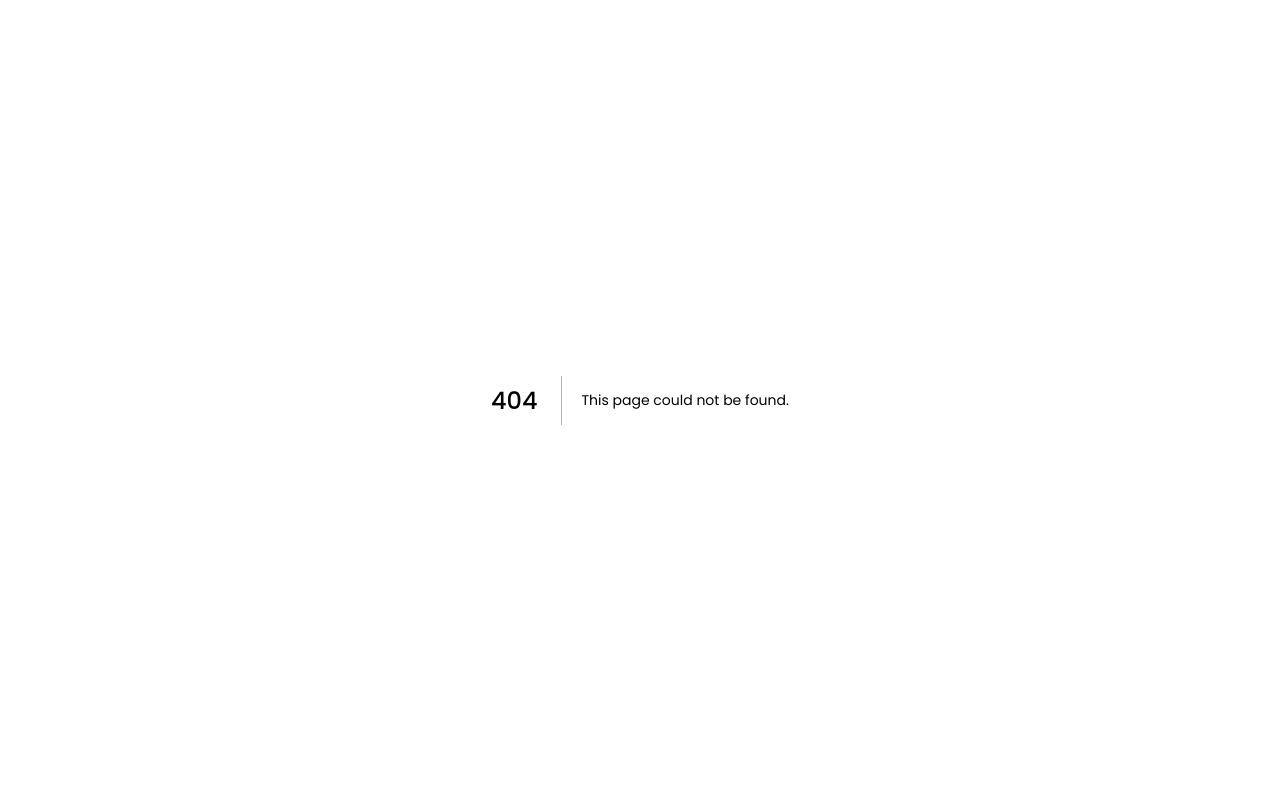
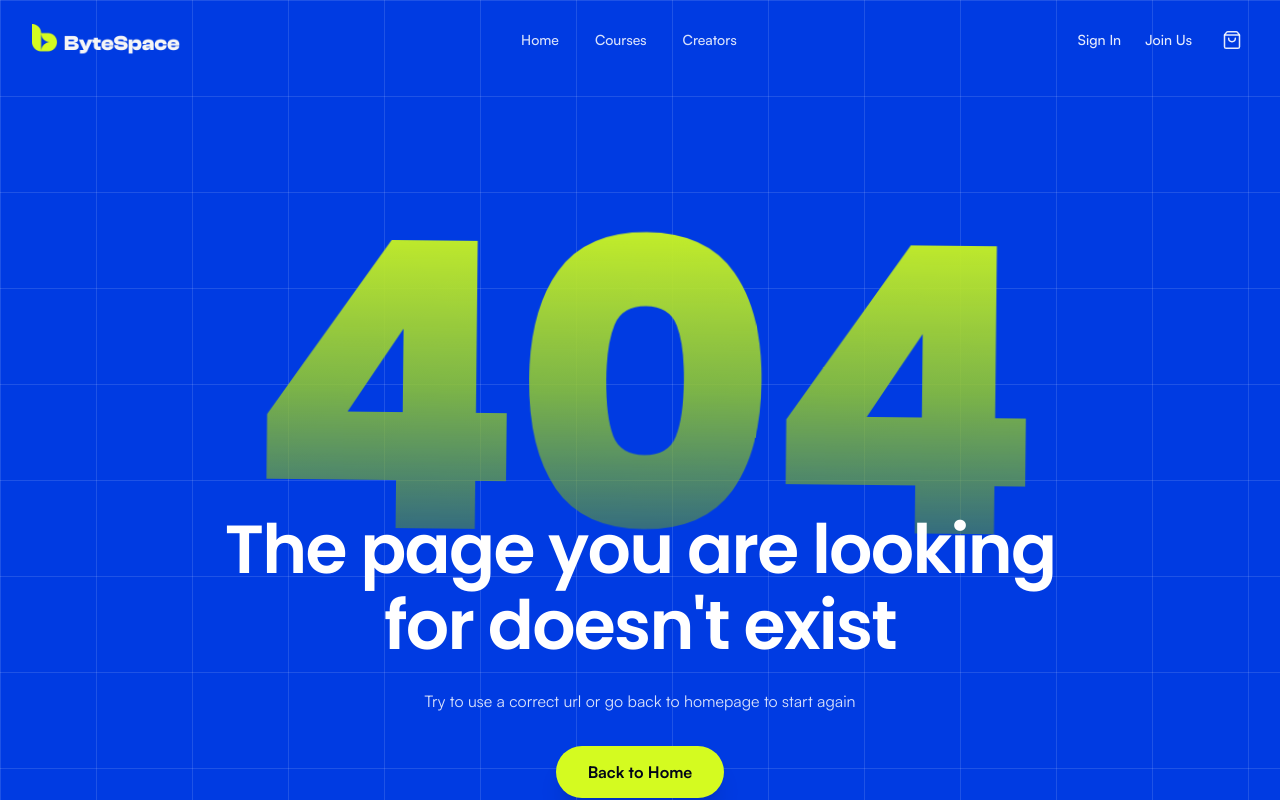
Before and after one commit to Yead191/byte-space-task, a Next.js app: page /404 in a window 1280 px wide. Before the commit this address had no page. Shown: the top 800 px of the page. Built offline with nearby package versions, Linux system fonts and the light colour scheme.

Commit message:
addded 404 page

```diff
--- /dev/null
+++ b/src/app/(website)/404/page.tsx
@@ -0,0 +1,11 @@
+import { Metadata } from "next";
+import { NotFoundView } from "@/components/features/error/not-found-view";
+
+export const metadata: Metadata = {
+  title: "404 - Page Not Found | ByteSpace",
+  description: "The page you are looking for doesn't exist.",
+};
+
+export default function Page404() {
+  return <NotFoundView />;
+}
--- /dev/null
+++ b/src/app/(website)/not-found.tsx
@@ -0,0 +1,11 @@
+import { Metadata } from "next";
+import { NotFoundView } from "@/components/features/error/not-found-view";
+
+export const metadata: Metadata = {
+  title: "404 - Page Not Found | ByteSpace",
+  description: "The page you are looking for doesn't exist.",
+};
+
+export default function NotFound() {
+  return <NotFoundView />;
+}
--- /dev/null
+++ b/src/app/not-found.tsx
@@ -0,0 +1,21 @@
+import { Metadata } from "next";
+import { Navbar } from "@/components/layout/navbar";
+import { Footer } from "@/components/layout/footer";
+import { NotFoundView } from "@/components/features/error/not-found-view";
+
+export const metadata: Metadata = {
+  title: "404 - Page Not Found | ByteSpace",
+  description: "The page you are looking for doesn't exist.",
+};
+
+export default function RootNotFound() {
+  return (
+    <div className="flex min-h-screen flex-col bg-white">
+      <Navbar />
+      <main className="flex-1">
+        <NotFoundView />
+      </main>
+      <Footer />
+    </div>
+  );
+}
--- a/src/components/features/courses/course-card.tsx
+++ b/src/components/features/courses/course-card.tsx
@@ -25,7 +25,7 @@ export function CourseCard({ course, priority = false }: CourseCardProps) {
   return (
     <Link
       href={`/courses/${course.slug || course.id}`}
-      className="bg-white rounded-4xl p-4 sm:p-4.5 border border-[#E5E7EB] hover:shadow-xl hover:border-slate-300 transition-all duration-300 group flex flex-col justify-between  cursor-pointer"
+      className="bg-white rounded-4xl p-4 sm:p-4.5 border border-[#E5E7EB] hover:shadow-xl hover:border-slate-300 transition-all duration-300 group flex flex-col justify-between cursor-pointer"
     >
       {/* Thumbnail with floating frosted meta pills */}
       <div className="relative aspect-16/10 w-full rounded-[22px] overflow-hidden bg-slate-100">
--- /dev/null
+++ b/src/components/features/error/not-found-view.tsx
@@ -0,0 +1,53 @@
+import React from "react";
+import Link from "next/link";
+
+export function NotFoundView() {
+  return (
+    <section className="relative w-full bg-brand-blue min-h-[calc(100vh-80px)] lg:min-h-screen flex items-center justify-center pt-28 pb-20 sm:pt-36 sm:pb-28 px-4 text-center overflow-hidden">
+      {/* 96px grid layout background matching screenshot */}
+      <div
+        className="absolute inset-0 pointer-events-none"
+        style={{
+          backgroundImage: `
+            linear-gradient(to right, rgba(255, 255, 255, 0.12) 1px, transparent 1px),
+            linear-gradient(to bottom, rgba(255, 255, 255, 0.12) 1px, transparent 1px)
+          `,
+          backgroundSize: "96px 96px",
+        }}
+      />
+
+      <div className="relative z-10 max-w-5xl mx-auto w-full flex flex-col items-center justify-center py-6 sm:py-12">
+        {/* Giant 404 Number on top */}
+        <div className="select-none pointer-events-none animate-float-slow">
+          <span
+            className="font-extrabold text-[140px] sm:text-[220px] md:text-[300px] lg:text-[360px] xl:text-[400px] tracking-tight leading-none bg-linear-to-b from-brand-lime via-[#92C92C]/85 to-[#386D22]/40 bg-clip-text text-transparent block font-heading"
+            aria-hidden="true"
+          >
+            404
+          </span>
+        </div>
+
+        {/* Title placed directly at the bottom of 404, in 2 lines, font-semibold */}
+        <div className="-mt-8 sm:-mt-12 md:-mt-16 lg:-mt-20 flex flex-col items-center max-w-4xl mx-auto px-4">
+          <h1 className="text-3xl sm:text-5xl md:text-6xl lg:text-[68px] font-semibold text-white tracking-tight leading-[1.12] font-heading animate-fade-in-up text-center">
+            The page you are looking <br />
+            for doesn&apos;t exist
+          </h1>
+
+          <p className="text-sm sm:text-base text-white/85 font-normal max-w-xl mx-auto mt-5 sm:mt-6 leading-relaxed animate-fade-in-up delay-150">
+            Try to use a correct url or go back to homepage to start again
+          </p>
+
+          <div className="mt-6 sm:mt-8 animate-fade-in-up delay-200">
+            <Link
+              href="/"
+              className="inline-flex items-center justify-center bg-brand-lime text-slate-950 font-bold px-7 sm:px-8 py-3.5 rounded-full text-sm sm:text-base hover:bg-[#c3ea15] transition-all duration-300 shadow-xl hover:shadow-brand-lime/30 hover:scale-105 active:scale-95 cursor-pointer"
+            >
+              Back to Home
+            </Link>
+          </div>
+        </div>
+      </div>
+    </section>
+  );
+}
```
